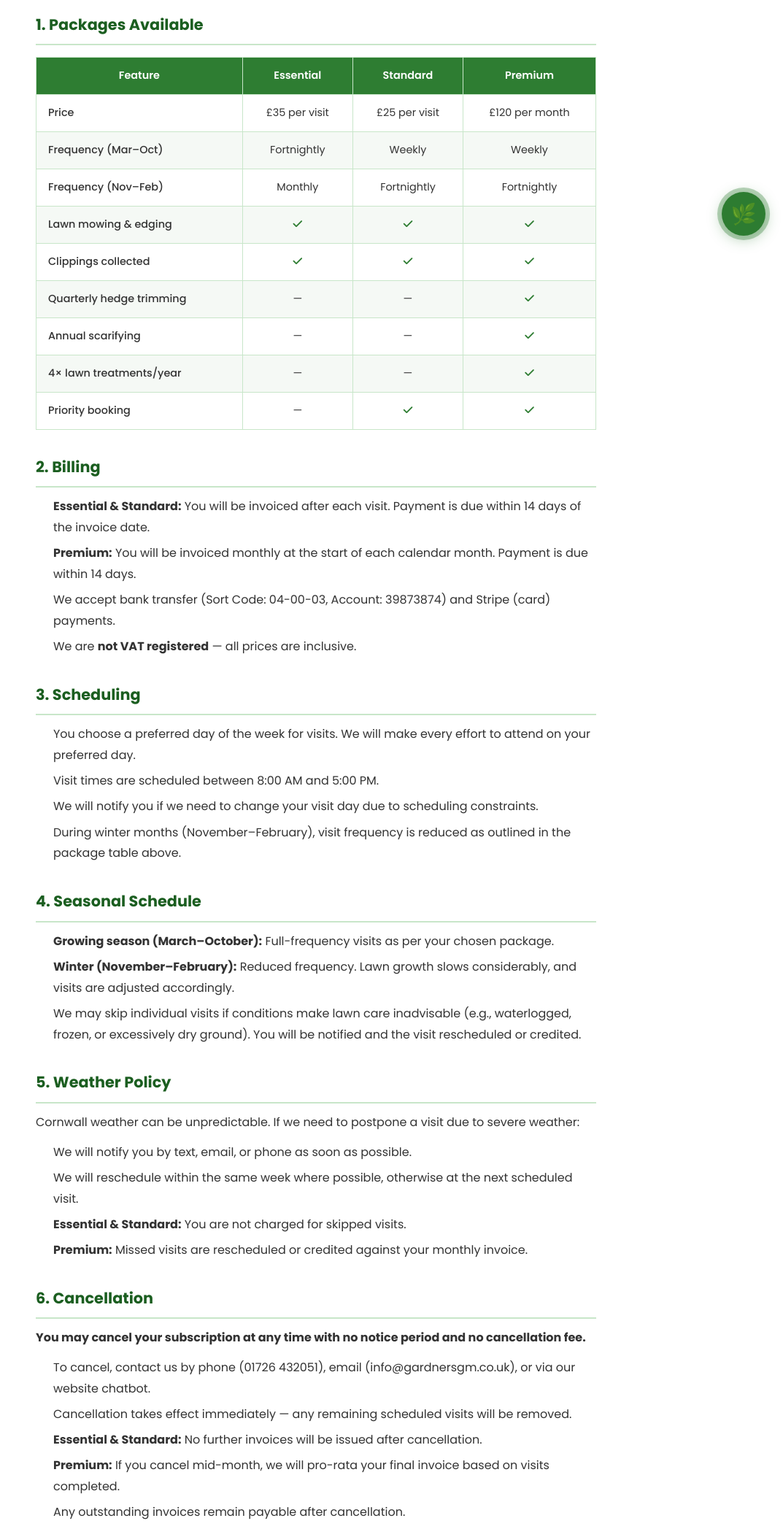
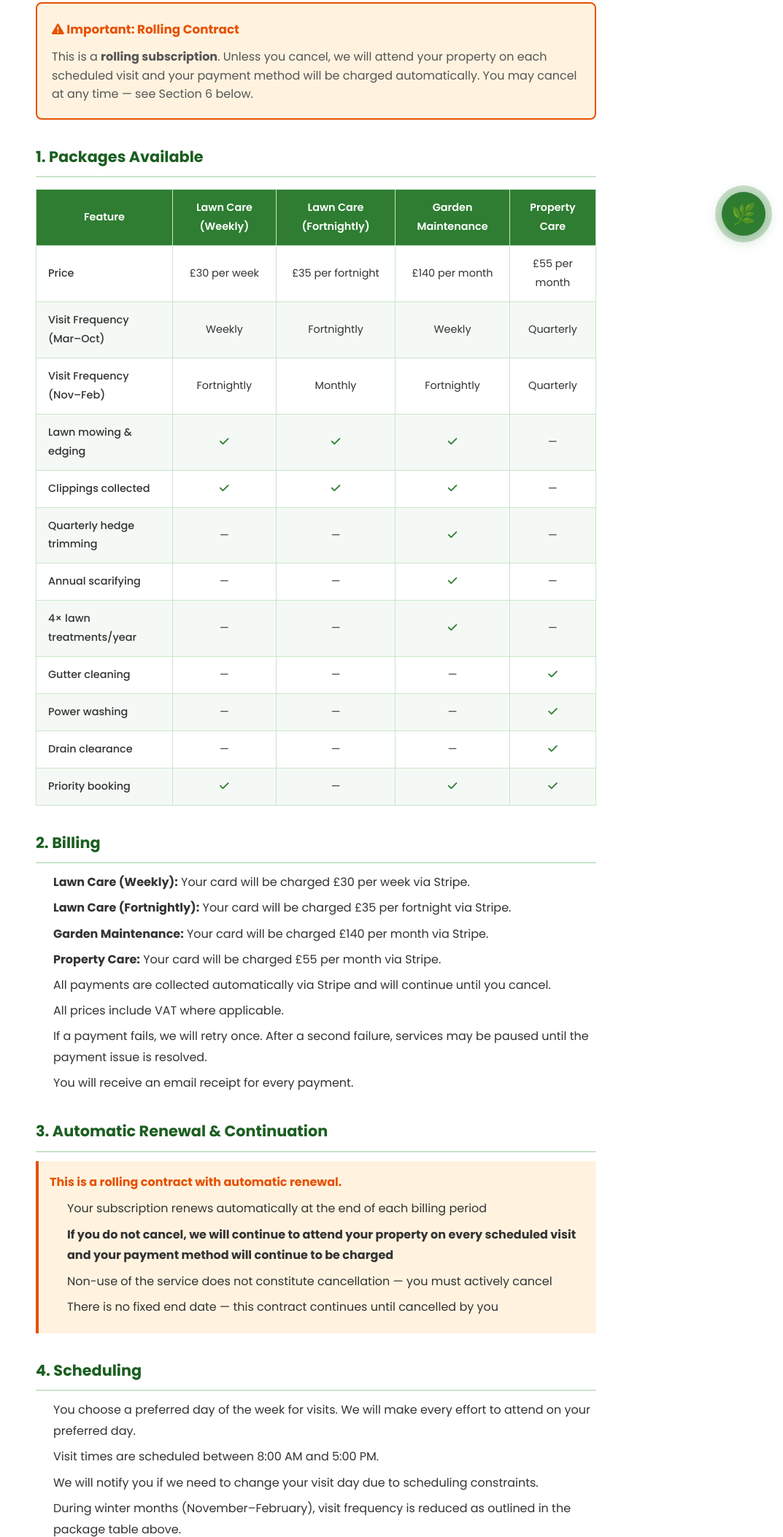
Before and after one commit to christophergardner-star/gardnersgm-website, a plain HTML site: page subscription-terms.html in a window 1280 px wide. Shown: the part 453-2559 px from the top of the page at 73% size, without its empty margins (207-1280 px from the left). Drawn offline with Linux system fonts and the light colour scheme.

Commit message:
Add PDF contract attachment to subscription emails, update plans & rolling contract terms
- Updated packagePricing in handleStripeSubscription() to new plans:
  Lawn Care Weekly (£30/wk), Lawn Care Fortnightly (£35/2wk),
  Garden Maintenance (£140/mo), Property Care (£55/mo)
- Built generateSubscriptionContractPDF() using Google Docs API:
  Creates professional 11-section PDF contract, stores in Drive folder
- Enhanced sendSubscriberContractEmail() with PDF attachment
- Added binding rolling contract clause: if not cancelled, we attend and charge
- Added Section 4: Automatic Renewal & Continuation to PDF and web terms
- Updated subscription-terms.html: new plan names, correct prices,
  rolling contract warning, turn-up-and-charge clause throughout
- Contract PDF saved to 'GGM Subscription Contracts' Drive folder

```diff
--- a/subscription-terms.html
+++ b/subscription-terms.html
@@ -3,12 +3,12 @@
 <head>
     <meta charset="UTF-8">
     <meta name="viewport" content="width=device-width, initial-scale=1.0">
-    <meta name="description" content="Subscription Agreement for Gardners Ground Maintenance maintenance packages. Essential, Standard and Premium plans — cancel anytime.">
+    <meta name="description" content="Subscription Agreement for Gardners Ground Maintenance maintenance packages. Lawn Care, Garden Maintenance and Property Care plans — cancel anytime.">
     <meta name="keywords" content="subscription terms, lawn care agreement Cornwall, gardening subscription, Gardners Ground Maintenance">
     <meta name="robots" content="index, follow">
     <link rel="canonical" href="https://gardnersgm.co.uk/subscription-terms.html">
     <meta property="og:title" content="Subscription Agreement — Gardners Ground Maintenance">
-    <meta property="og:description" content="Subscription agreement for our lawn care maintenance packages.">
+    <meta property="og:description" content="Subscription agreement for our lawn care and garden maintenance packages.">
     <meta property="og:type" content="website">
     <meta property="og:url" content="https://gardnersgm.co.uk/subscription-terms.html">
     <meta property="og:image" content="https://gardnersgm.co.uk/images/hero/cornwall-coast-hero.jpg">
@@ -58,7 +58,7 @@
     <!-- PAGE HERO -->
     <section class="page-hero page-hero-compact">
         <h1>Subscription Agreement</h1>
-        <p>Last updated: 8 February 2026</p>
+        <p>Last updated: 17 July 2025</p>
     </section>
 
     <!-- LEGAL CONTENT -->
@@ -68,6 +68,11 @@
             <p>This Subscription Agreement ("Agreement") is between <strong>Gardners Ground Maintenance</strong> ("we", "us", "our"), operated by Chris Gardner, Roche, Cornwall PL26 8HN, and the customer ("you", "your") subscribing to one of our maintenance packages.</p>
             <p>By signing up to a package, you agree to the terms below in addition to our <a href="terms.html" style="color: var(--primary); font-weight:600;">general Terms of Service</a>.</p>
 
+            <div style="background:#FFF3E0;border:2px solid #E65100;border-radius:8px;padding:20px;margin:20px 0;">
+                <h3 style="color:#E65100;margin:0 0 10px;"><i class="fas fa-exclamation-triangle"></i> Important: Rolling Contract</h3>
+                <p style="color:#555;margin:0;line-height:1.6;">This is a <strong>rolling subscription</strong>. Unless you cancel, we will attend your property on each scheduled visit and your payment method will be charged automatically. You may cancel at any time — see Section 6 below.</p>
+            </div>
+
             <h2>1. Packages Available</h2>
 
             <div class="legal-table-wrapper">
@@ -75,62 +80,93 @@
                     <thead>
                         <tr>
                             <th>Feature</th>
-                            <th>Essential</th>
-                            <th>Standard</th>
-                            <th>Premium</th>
+                            <th>Lawn Care (Weekly)</th>
+                            <th>Lawn Care (Fortnightly)</th>
+                            <th>Garden Maintenance</th>
+                            <th>Property Care</th>
                         </tr>
                     </thead>
                     <tbody>
                         <tr>
                             <td>Price</td>
-                            <td>£35 per visit</td>
-                            <td>£25 per visit</td>
-                            <td>£120 per month</td>
+                            <td>£30 per week</td>
+                            <td>£35 per fortnight</td>
+                            <td>£140 per month</td>
+                            <td>£55 per month</td>
                         </tr>
                         <tr>
-                            <td>Frequency (Mar–Oct)</td>
+                            <td>Visit Frequency (Mar–Oct)</td>
+                            <td>Weekly</td>
                             <td>Fortnightly</td>
                             <td>Weekly</td>
-                            <td>Weekly</td>
+                            <td>Quarterly</td>
                         </tr>
                         <tr>
-                            <td>Frequency (Nov–Feb)</td>
+                            <td>Visit Frequency (Nov–Feb)</td>
+                            <td>Fortnightly</td>
                             <td>Monthly</td>
                             <td>Fortnightly</td>
-                            <td>Fortnightly</td>
+                            <td>Quarterly</td>
                         </tr>
                         <tr>
                             <td>Lawn mowing &amp; edging</td>
                             <td><i class="fas fa-check" style="color:var(--primary)"></i></td>
                             <td><i class="fas fa-check" style="color:var(--primary)"></i></td>
                             <td><i class="fas fa-check" style="color:var(--primary)"></i></td>
+                            <td>—</td>
                         </tr>
                         <tr>
                             <td>Clippings collected</td>
                             <td><i class="fas fa-check" style="color:var(--primary)"></i></td>
                             <td><i class="fas fa-check" style="color:var(--primary)"></i></td>
                             <td><i class="fas fa-check" style="color:var(--primary)"></i></td>
+                            <td>—</td>
                         </tr>
                         <tr>
                             <td>Quarterly hedge trimming</td>
                             <td>—</td>
                             <td>—</td>
                             <td><i class="fas fa-check" style="color:var(--primary)"></i></td>
+                            <td>—</td>
                         </tr>
                         <tr>
                             <td>Annual scarifying</td>
                             <td>—</td>
                             <td>—</td>
                             <td><i class="fas fa-check" style="color:var(--primary)"></i></td>
+                            <td>—</td>
                         </tr>
                         <tr>
                             <td>4× lawn treatments/year</td>
                             <td>—</td>
                             <td>—</td>
                             <td><i class="fas fa-check" style="color:var(--primary)"></i></td>
+                            <td>—</td>
+                        </tr>
+                        <tr>
+                            <td>Gutter cleaning</td>
+                            <td>—</td>
+                            <td>—</td>
+                            <td>—</td>
+                            <td><i class="fas fa-check" style="color:var(--primary)"></i></td>
+                        </tr>
+                        <tr>
+                            <td>Power washing</td>
+                            <td>—</td>
+                            <td>—</td>
+                            <td>—</td>
+                            <td><i class="fas fa-check" style="color:var(--primary)"></i></td>
+                        </tr>
+                        <tr>
+                            <td>Drain clearance</td>
+                            <td>—</td>
+                            <td>—</td>
+                            <td>—</td>
+                            <td><i class="fas fa-check" style="color:var(--primary)"></i></td>
                         </tr>
                         <tr>
                             <td>Priority booking</td>
+                            <td><i class="fas fa-check" style="color:var(--primary)"></i></td>
                             <td>—</td>
                             <td><i class="fas fa-check" style="color:var(--primary)"></i></td>
                             <td><i class="fas fa-check" style="color:var(--primary)"></i></td>
@@ -141,13 +177,28 @@
 
             <h2>2. Billing</h2>
             <ul>
-                <li><strong>Essential &amp; Standard:</strong> You will be invoiced after each visit. Payment is due within 14 days of the invoice date.</li>
-                <li><strong>Premium:</strong> You will be invoiced monthly at the start of each calendar month. Payment is due within 14 days.</li>
-                <li>We accept bank transfer (Sort Code: 04-00-03, Account: 39873874) and Stripe (card) payments.</li>
-                <li>We are <strong>not VAT registered</strong> — all prices are inclusive.</li>
+                <li><strong>Lawn Care (Weekly):</strong> Your card will be charged £30 per week via Stripe.</li>
+                <li><strong>Lawn Care (Fortnightly):</strong> Your card will be charged £35 per fortnight via Stripe.</li>
+                <li><strong>Garden Maintenance:</strong> Your card will be charged £140 per month via Stripe.</li>
+                <li><strong>Property Care:</strong> Your card will be charged £55 per month via Stripe.</li>
+                <li>All payments are collected automatically via Stripe and will continue until you cancel.</li>
+                <li>All prices include VAT where applicable.</li>
+                <li>If a payment fails, we will retry once. After a second failure, services may be paused until the payment issue is resolved.</li>
+                <li>You will receive an email receipt for every payment.</li>
             </ul>
 
-            <h2>3. Scheduling</h2>
+            <h2>3. Automatic Renewal &amp; Continuation</h2>
+            <div style="background:#FFF3E0;border-left:4px solid #E65100;padding:15px;margin:10px 0 20px;">
+                <p style="color:#E65100;font-weight:700;margin:0 0 8px;">This is a rolling contract with automatic renewal.</p>
+                <ul style="color:#555;margin:0;">
+                    <li>Your subscription renews automatically at the end of each billing period</li>
+                    <li><strong>If you do not cancel, we will continue to attend your property on every scheduled visit and your payment method will continue to be charged</strong></li>
+                    <li>Non-use of the service does not constitute cancellation — you must actively cancel</li>
+                    <li>There is no fixed end date — this contract continues until cancelled by you</li>
+                </ul>
+            </div>
+
+            <h2>4. Scheduling</h2>
             <ul>
                 <li>You choose a preferred day of the week for visits. We will make every effort to attend on your preferred day.</li>
                 <li>Visit times are scheduled between 8:00 AM and 5:00 PM.</li>
@@ -155,43 +206,36 @@
                 <li>During winter months (November–February), visit frequency is reduced as outlined in the package table above.</li>
             </ul>
 
-            <h2>4. Seasonal Schedule</h2>
-            <ul>
-                <li><strong>Growing season (March–October):</strong> Full-frequency visits as per your chosen package.</li>
-                <li><strong>Winter (November–February):</strong> Reduced frequency. Lawn growth slows considerably, and visits are adjusted accordingly.</li>
-                <li>We may skip individual visits if conditions make lawn care inadvisable (e.g., waterlogged, frozen, or excessively dry ground). You will be notified and the visit rescheduled or credited.</li>
-            </ul>
-
             <h2>5. Weather Policy</h2>
             <p>Cornwall weather can be unpredictable. If we need to postpone a visit due to severe weather:</p>
             <ul>
                 <li>We will notify you by text, email, or phone as soon as possible.</li>
-                <li>We will reschedule within the same week where possible, otherwise at the next scheduled visit.</li>
-                <li><strong>Essential &amp; Standard:</strong> You are not charged for skipped visits.</li>
-                <li><strong>Premium:</strong> Missed visits are rescheduled or credited against your monthly invoice.</li>
+                <li>Rescheduled visits will take place within 3 working days where possible.</li>
+                <li>We may skip individual visits if conditions make work inadvisable (e.g., waterlogged, frozen, or excessively dry ground). You will be notified and the visit rescheduled or credited.</li>
             </ul>
 
             <h2>6. Cancellation</h2>
             <p><strong>You may cancel your subscription at any time with no notice period and no cancellation fee.</strong></p>
             <ul>
-                <li>To cancel, contact us by phone (01726 432051), email (info@gardnersgm.co.uk), or via our website chatbot.</li>
-                <li>Cancellation takes effect immediately — any remaining scheduled visits will be removed.</li>
-                <li><strong>Essential &amp; Standard:</strong> No further invoices will be issued after cancellation.</li>
-                <li><strong>Premium:</strong> If you cancel mid-month, we will pro-rata your final invoice based on visits completed.</li>
-                <li>Any outstanding invoices remain payable after cancellation.</li>
+                <li>To cancel, contact us by phone (01726 432051), email (info@gardnersgm.co.uk), or via your online account.</li>
+                <li>Cancellations take effect from the next billing cycle.</li>
+                <li>Any visits already paid for will still be honoured.</li>
+                <li>A cancellation confirmation email will be sent to you.</li>
+                <li>Any outstanding balance remains payable after cancellation.</li>
+                <li><strong>If you do not cancel, services will continue as scheduled and your card will continue to be charged.</strong></li>
             </ul>
 
             <h2>7. Price Changes</h2>
             <ul>
                 <li>We will give you at least <strong>30 days' written notice</strong> of any price changes.</li>
-                <li>If you do not agree to the new price, you may cancel at any time (see section 6).</li>
+                <li>If you do not agree to the new price, you may cancel at any time (see Section 6).</li>
                 <li>If you continue receiving services after the new price takes effect, you accept the revised pricing.</li>
             </ul>
 
             <h2>8. Access &amp; Property</h2>
             <ul>
                 <li>You must ensure we can access your garden on scheduled visit days.</li>
-                <li>If we arrive and cannot access your property, the visit counts as attended. We will attempt to contact you and reschedule where possible.</li>
+                <li>If we arrive and cannot access your property, the visit counts as attended and you will still be charged. We will attempt to contact you and reschedule where possible.</li>
                 <li>Please provide gate codes, side-access information, and details of any pets or hazards.</li>
             </ul>
 
@@ -202,10 +246,17 @@
                 <li>We welcome feedback — it helps us improve and tailor our service to your garden.</li>
             </ul>
 
-            <h2>10. Governing Law</h2>
+            <h2>10. Liability &amp; Insurance</h2>
+            <ul>
+                <li>We hold full public liability insurance for all garden maintenance activities.</li>
+                <li>We are not responsible for damage to underground utilities not marked or disclosed by the customer.</li>
+                <li>Any pre-existing damage should be noted before the first visit.</li>
+            </ul>
+
+            <h2>11. Governing Law</h2>
             <p>This Agreement is governed by the laws of <strong>England and Wales</strong>. By subscribing, you also agree to our <a href="terms.html" style="color: var(--primary); font-weight:600;">Terms of Service</a> and <a href="privacy.html" style="color: var(--primary); font-weight:600;">Privacy Policy</a>.</p>
 
-            <h2>11. Contact</h2>
+            <h2>12. Contact</h2>
             <p>Questions about your subscription? Get in touch:</p>
             <ul>
                 <li><strong>Email:</strong> info@gardnersgm.co.uk</li>
```
